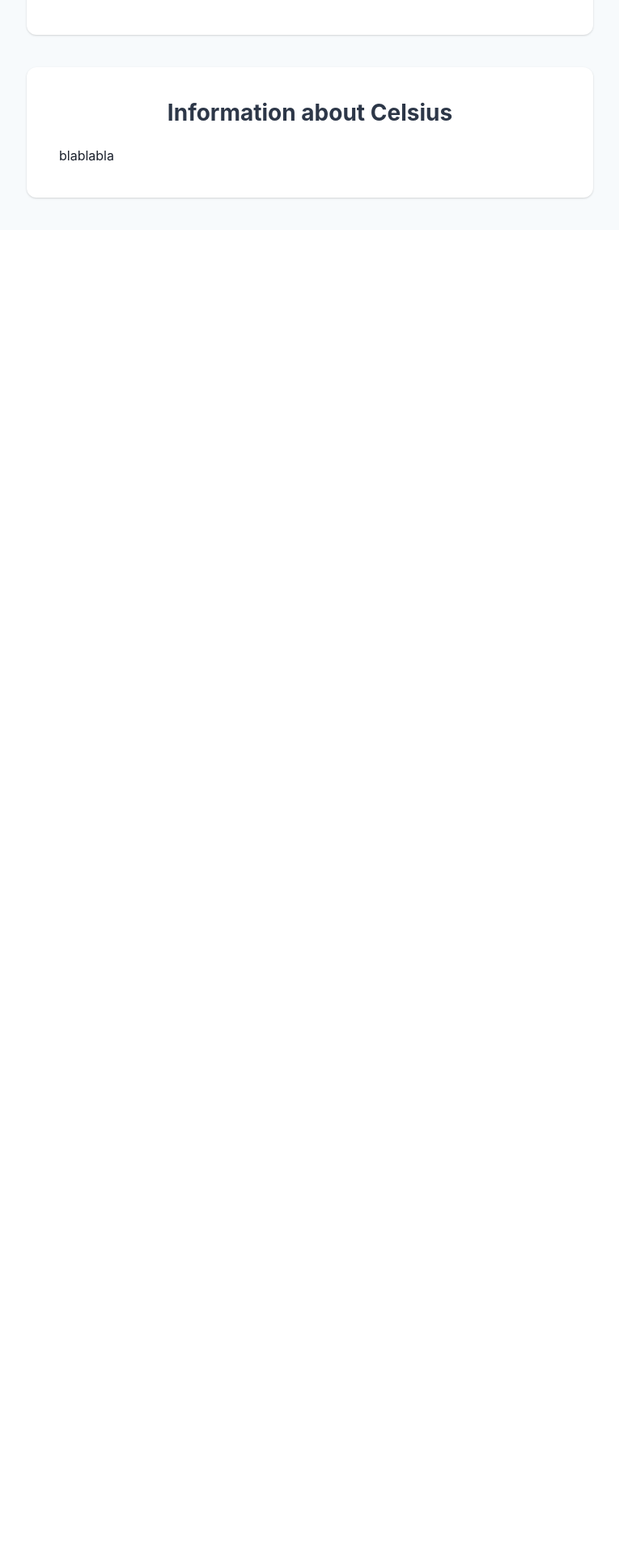
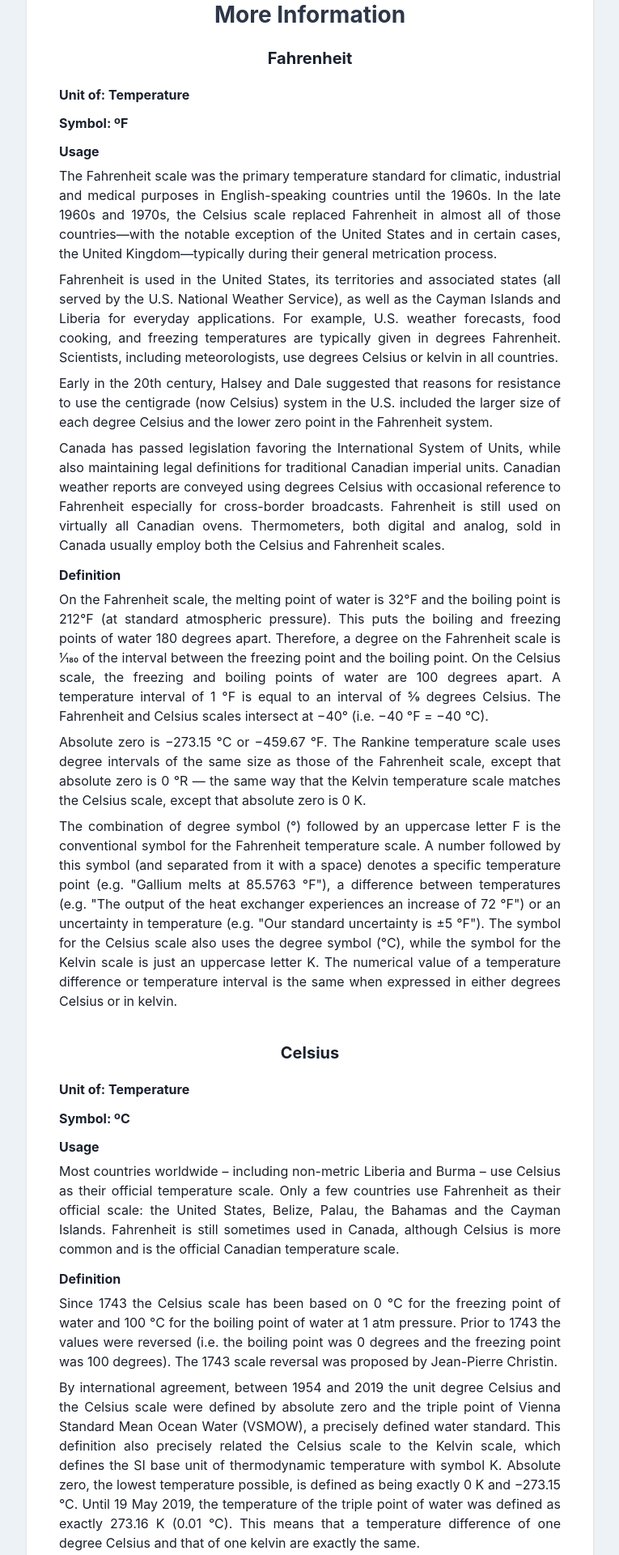
Before and after one commit to vghellere/universal-converter, a Next.js app: page /temperature/fahrenheit-to-celsius in a window 1280 px wide. Shown: the part 640-2560 px from the top of the page at 81% size, without its empty margins (257-1022 px from the left). Before the commit the page ends 924 px from the top, so only its background shows below. Built offline with nearby package versions, Linux system fonts and the light colour scheme.

Commit message:
feat: improve F to C page

```diff
--- a/src/pages/temperature/fahrenheit-to-celsius/index.tsx
+++ b/src/pages/temperature/fahrenheit-to-celsius/index.tsx
@@ -15,6 +15,7 @@ import type { NextPage } from 'next';
 import { NextSeo } from 'next-seo';
 
 import Card from 'components/molecules/card';
+import Header from 'components/molecules/header';
 
 const FahrenheitToCelsius: NextPage = () => {
   const [value, setValue] = useState('');
@@ -38,7 +39,8 @@ const FahrenheitToCelsius: NextPage = () => {
         description='Fahrenheit to Celsius (°F to °C) conversion calculator, temperature conversions, tables and how to.'
         canonical='https://www.universalconverter.org/temperature/fahrenheit-to-celsius'
       />
-      <Container bgColor='gray.50' maxW='100%'>
+      <Header />
+      <Container bgColor='gray.100' maxW='100%'>
         <Flex
           justifyContent='center'
           alignItems='center'
@@ -129,25 +131,151 @@ const FahrenheitToCelsius: NextPage = () => {
                 color='gray.700'
                 textAlign='center'
               >
-                Information about Fahrenheit
+                More Information
               </Heading>
               <Flex flexDir='column' mt={6} w='100%'>
-                <Text>blablabla</Text>
-              </Flex>
-            </Flex>
-          </Card>
-          <Card mt={10}>
-            <Flex flexDir='column' alignItems='center'>
-              <Heading
-                as='h2'
-                fontSize={28}
-                color='gray.700'
-                textAlign='center'
-              >
-                Information about Celsius
-              </Heading>
-              <Flex flexDir='column' mt={6} w='100%'>
-                <Text>blablabla</Text>
+                <Heading as='h3' fontSize={20} textAlign='center'>
+                  Fahrenheit
+                </Heading>
+                <Heading as='h4' mt={6} fontSize={16} textAlign='left'>
+                  Unit of: Temperature
+                </Heading>
+                <Heading as='h4' mt={4} fontSize={16} textAlign='left'>
+                  Symbol: ºF
+                </Heading>
+                <Heading as='h4' mt={4} fontSize={16} textAlign='left'>
+                  Usage
+                </Heading>
+                <Text mt={2} textAlign='justify'>
+                  The Fahrenheit scale was the primary temperature standard for
+                  climatic, industrial and medical purposes in English-speaking
+                  countries until the 1960s. In the late 1960s and 1970s, the
+                  Celsius scale replaced Fahrenheit in almost all of those
+                  countries—with the notable exception of the United States and
+                  in certain cases, the United Kingdom—typically during their
+                  general metrication process.
+                </Text>
+                <Text mt={2} textAlign='justify'>
+                  Fahrenheit is used in the United States, its territories and
+                  associated states (all served by the U.S. National Weather
+                  Service), as well as the Cayman Islands and Liberia for
+                  everyday applications. For example, U.S. weather forecasts,
+                  food cooking, and freezing temperatures are typically given in
+                  degrees Fahrenheit. Scientists, including meteorologists, use
+                  degrees Celsius or kelvin in all countries.
+                </Text>
+                <Text mt={2} textAlign='justify'>
+                  Early in the 20th century, Halsey and Dale suggested that
+                  reasons for resistance to use the centigrade (now Celsius)
+                  system in the U.S. included the larger size of each degree
+                  Celsius and the lower zero point in the Fahrenheit system.
+                </Text>
+                <Text mt={2} textAlign='justify'>
+                  Canada has passed legislation favoring the International
+                  System of Units, while also maintaining legal definitions for
+                  traditional Canadian imperial units. Canadian weather reports
+                  are conveyed using degrees Celsius with occasional reference
+                  to Fahrenheit especially for cross-border broadcasts.
+                  Fahrenheit is still used on virtually all Canadian ovens.
+                  Thermometers, both digital and analog, sold in Canada usually
+                  employ both the Celsius and Fahrenheit scales.
+                </Text>
+                <Heading as='h4' mt={4} fontSize={16} textAlign='left'>
+                  Definition
+                </Heading>
+                <Text mt={2} textAlign='justify'>
+                  On the Fahrenheit scale, the melting point of water is 32°F
+                  and the boiling point is 212°F (at standard atmospheric
+                  pressure). This puts the boiling and freezing points of water
+                  180 degrees apart. Therefore, a degree on the Fahrenheit scale
+                  is 1⁄180 of the interval between the freezing point and the
+                  boiling point. On the Celsius scale, the freezing and boiling
+                  points of water are 100 degrees apart. A temperature interval
+                  of 1 °F is equal to an interval of 5⁄9 degrees Celsius. The
+                  Fahrenheit and Celsius scales intersect at −40° (i.e. −40 °F =
+                  −40 °C).
+                </Text>
+                <Text mt={2} textAlign='justify'>
+                  Absolute zero is −273.15 °C or −459.67 °F. The Rankine
+                  temperature scale uses degree intervals of the same size as
+                  those of the Fahrenheit scale, except that absolute zero is 0
+                  °R — the same way that the Kelvin temperature scale matches
+                  the Celsius scale, except that absolute zero is 0 K.
+                </Text>
+                <Text mt={2} textAlign='justify'>
+                  The combination of degree symbol (°) followed by an uppercase
+                  letter F is the conventional symbol for the Fahrenheit
+                  temperature scale. A number followed by this symbol (and
+                  separated from it with a space) denotes a specific temperature
+                  point (e.g. &quot;Gallium melts at 85.5763 °F&quot;), a
+                  difference between temperatures (e.g. &quot;The output of the
+                  heat exchanger experiences an increase of 72 °F&quot;) or an
+                  uncertainty in temperature (e.g. &quot;Our standard
+                  uncertainty is ±5 °F&quot;). The symbol for the Celsius scale
+                  also uses the degree symbol (°C), while the symbol for the
+                  Kelvin scale is just an uppercase letter K. The numerical
+                  value of a temperature difference or temperature interval is
+                  the same when expressed in either degrees Celsius or in
+                  kelvin.
+                </Text>
+                <Heading as='h3' mt={10} fontSize={20} textAlign='center'>
+                  Celsius
+                </Heading>
+                <Heading as='h4' mt={6} fontSize={16} textAlign='left'>
+                  Unit of: Temperature
+                </Heading>
+                <Heading as='h4' mt={4} fontSize={16} textAlign='left'>
+                  Symbol: ºC
+                </Heading>
+                <Heading as='h4' mt={4} fontSize={16} textAlign='left'>
+                  Usage
+                </Heading>
+                <Text mt={2} textAlign='justify'>
+                  Most countries worldwide – including non-metric Liberia and
+                  Burma – use Celsius as their official temperature scale. Only
+                  a few countries use Fahrenheit as their official scale: the
+                  United States, Belize, Palau, the Bahamas and the Cayman
+                  Islands. Fahrenheit is still sometimes used in Canada,
+                  although Celsius is more common and is the official Canadian
+                  temperature scale.
+                </Text>
+                <Heading as='h4' mt={4} fontSize={16} textAlign='left'>
+                  Definition
+                </Heading>
+                <Text mt={2} textAlign='justify'>
+                  Since 1743 the Celsius scale has been based on 0 °C for the
+                  freezing point of water and 100 °C for the boiling point of
+                  water at 1 atm pressure. Prior to 1743 the values were
+                  reversed (i.e. the boiling point was 0 degrees and the
+                  freezing point was 100 degrees). The 1743 scale reversal was
+                  proposed by Jean-Pierre Christin.
+                </Text>
+                <Text mt={2} textAlign='justify'>
+                  By international agreement, between 1954 and 2019 the unit
+                  degree Celsius and the Celsius scale were defined by absolute
+                  zero and the triple point of Vienna Standard Mean Ocean Water
+                  (VSMOW), a precisely defined water standard. This definition
+                  also precisely related the Celsius scale to the Kelvin scale,
+                  which defines the SI base unit of thermodynamic temperature
+                  with symbol K. Absolute zero, the lowest temperature possible,
+                  is defined as being exactly 0 K and −273.15 °C. Until 19 May
+                  2019, the temperature of the triple point of water was defined
+                  as exactly 273.16 K (0.01 °C). This means that a temperature
+                  difference of one degree Celsius and that of one kelvin are
+                  exactly the same.
+                </Text>
+                <Text mt={2} textAlign='justify'>
+                  On 20 May 2019, the kelvin was redefined so that its value is
+                  now determined by the definition of the Boltzmann constant
+                  rather than being defined by the triple point of VSMOW. This
+                  means that the triple point is now a measured value, not a
+                  defined value. The newly-defined exact value of the Boltzmann
+                  constant was selected so that the measured value of the VSMOW
+                  triple point is exactly the same as the older defined value to
+                  within the limits of accuracy of contemporary metrology. The
+                  degree Celsius remains exactly equal to the kelvin, and 0 K
+                  remains exactly −273.15 °C.
+                </Text>
               </Flex>
             </Flex>
           </Card>
```
